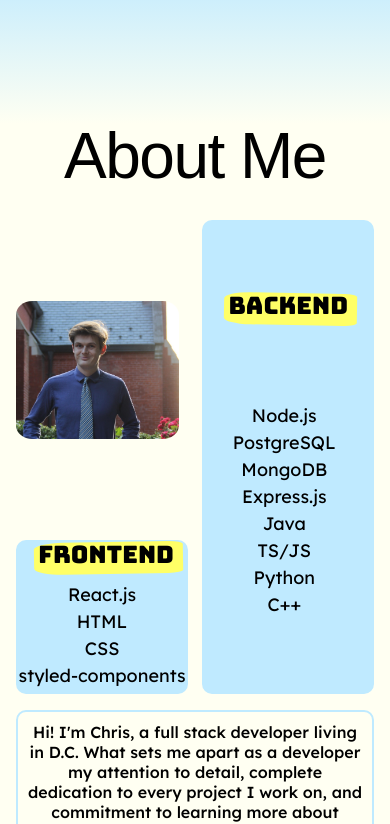
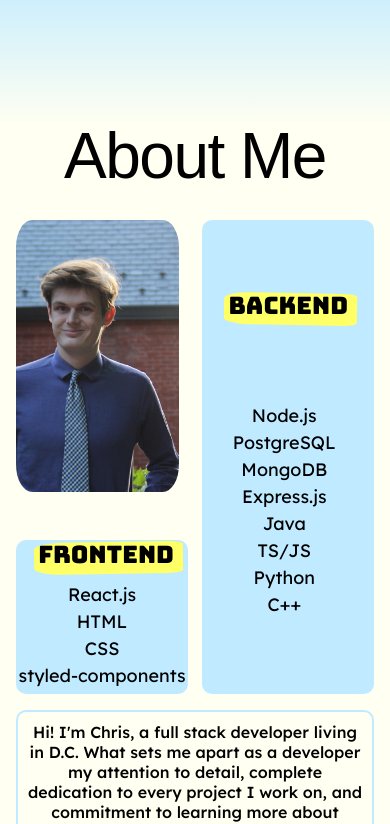
Before and after one commit to cdgold/portfolio-website, a React (Vite) app in the folder personal-portfolio/: page / in a window 390 px wide. Shown: the part 880-1704 px from the top of the page. Built offline with nearby package versions, Linux system fonts and the light colour scheme; a web font is replaced by a local one.

Commit message:
Responsive css for wide resolutions

```diff
--- a/personal-portfolio/src/About.tsx
+++ b/personal-portfolio/src/About.tsx
@@ -22,6 +22,7 @@ const Section = styled.div`
   background-color: ${props => props.theme.palette.secondary.background};
   display: flex;
   justify-content: center;
+  align-items: center;
 `
 
 const Content = styled.div`
@@ -49,6 +50,7 @@ const AboutGrid = styled.div`
     grid-template-columns: 30% 30% 30%;
     column-gap: 5%;
     grid-template-rows: 20rem 1fr;
+    row-gap: 1rem;
   }
   @media (max-width: ${DESKTOP_VIEW_CUTOFF}) {
     grid-template-columns: 48% 48%;
@@ -174,14 +176,8 @@ const BlurbText = styled.div`
 `
 
 const ImgContainer = styled.div`
-@media (min-width: ${DESKTOP_VIEW_CUTOFF}) {
-  grid-column: 1;
+ grid-column: 1;
   grid-row: 1;
-}
-@media (max-width: ${DESKTOP_VIEW_CUTOFF}) {
-  grid-column: 1;
-  grid-row: 1;
-}
   height: 100%;
   display: flex;
   justify-content: center;
@@ -190,7 +186,6 @@ const ImgContainer = styled.div`
 
 const MeImg = styled.img`
 border-radius: 10%;
-margin-bottom: 1rem;
 height: 85%;
 width: 95%;
 object-fit: cover;
@@ -208,7 +203,7 @@ const About = () => {
         </Title>
         <AboutGrid>
           <ImgContainer>
-            <AnimateOnShow>
+            <AnimateOnShow >
               <MeImg src={meStanding} alt={"Chris Gold standing"} />
             </AnimateOnShow>
           </ImgContainer>
--- a/personal-portfolio/src/Header.tsx
+++ b/personal-portfolio/src/Header.tsx
@@ -217,7 +217,7 @@ const Header = (props: HeaderProps) => {
       <NavButton onClick={() => scrollToAbout() } >
         About
       </NavButton>
-      <NavButton onClick={() => {() => scrollToProjects() } } >
+      <NavButton onClick={() => scrollToProjects() } >
         Projects
       </NavButton>
       <NavButton onClick={() => scrollToContact() }>
--- a/personal-portfolio/src/Projects.tsx
+++ b/personal-portfolio/src/Projects.tsx
@@ -316,7 +316,6 @@ display: grid;
 
 const ShortProjectContainer = styled(ProjectContainer)`
   display: inline-block;
-  width: min-content(15ch);
   justify-self: center;
   align-self: center;
 `
@@ -388,10 +387,12 @@ const Projects = () => {
         <AnimateOnShow>
           <ShowProject project={NickGiotisProject} flip={true} titleTilt={-2} />
         </AnimateOnShow>
-        <AnimateOnShow>
+        <div>
+          <AnimateOnShow>
         And, of course: <br></br>
           <ShowProject project={thisSiteProject} short={true} titleTilt={2}  />
         </AnimateOnShow>
+        </div>
       </Content>
     </Section>
   )
--- a/personal-portfolio/src/styling/reusable/AnimateOnShow.tsx
+++ b/personal-portfolio/src/styling/reusable/AnimateOnShow.tsx
@@ -9,6 +9,8 @@ const ContainerDiv = styled.div`
   @media(prefers-reduced-motion: no-preference) {
     transition: all 1.1s;
   }
+  height: 100%;
+  width: 100%;
 `
 
 const styleUnseen:React.CSSProperties = {
```
